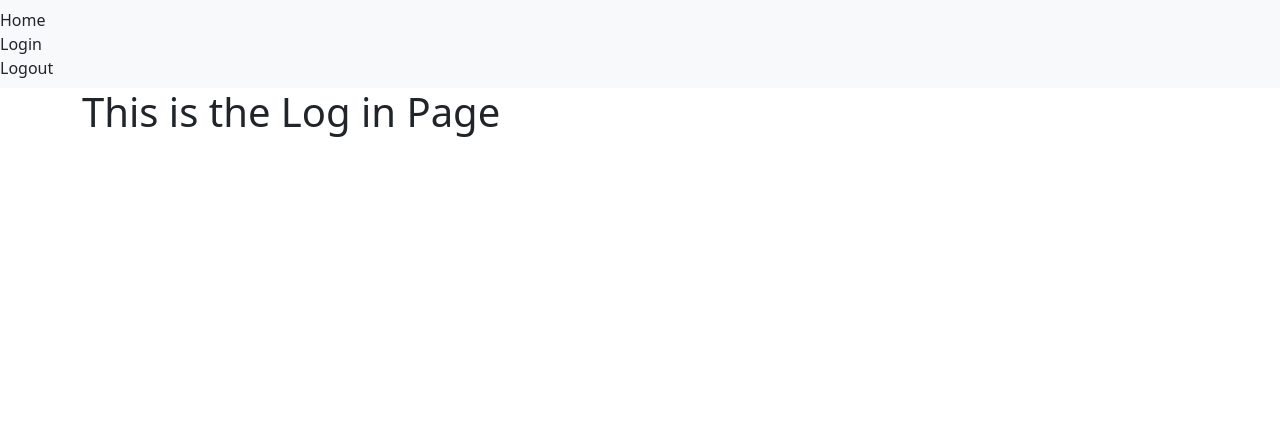
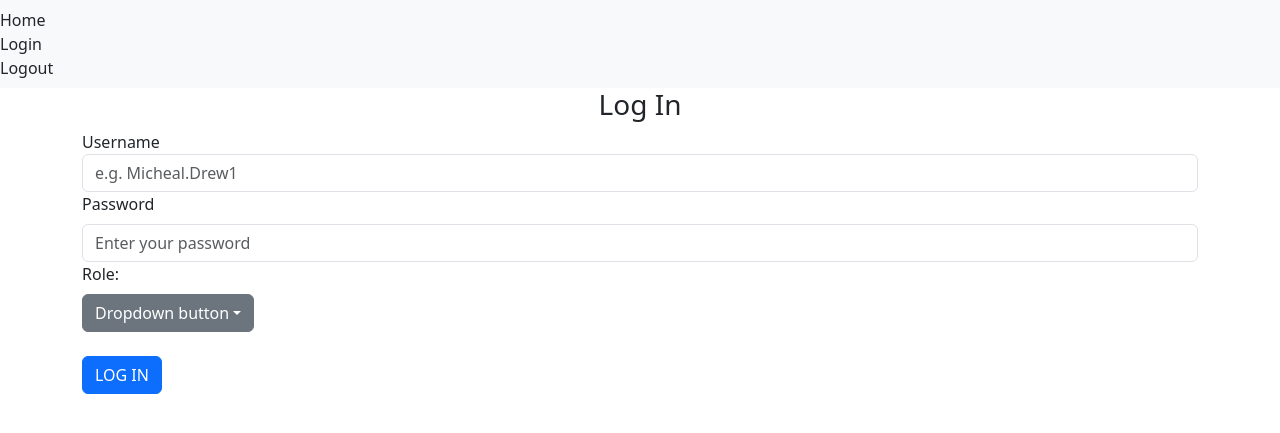
Before and after one commit to Tobi1654/SSMART, a Flask app: page /login in a window 1280 px wide. Shown: the top 433 px of the page. Run offline with Flask 3, Linux system fonts and the light colour scheme.

Commit message:
Made the conplete login page however problems faced are the dropdowns for selectiona role is not working

```diff
--- a/app/templates/login.html
+++ b/app/templates/login.html
@@ -1,5 +1,36 @@
-{% extends "base.html" %}
+{% extends "base.html" %} {% block title %}Login{% endblock %}
 
-{% block title %}Login{% endblock %}
+<!--Login component contents-->
+{% block content %}
+<form method="POST">
+    <h3 align="center">Log In</h3>
+    <div class="form-group">
+        <label for="username" placeholder="Micheal.Drew1">Username</label>
+        <input type="text"
+                class="form-control"
+                id="username"
+                name="username"
+                placeholder="e.g. Micheal.Drew1"
+        >
 
-{% block content %}<h1>This is the Log in Page</h1>{% endblock %}
+        <label for="password_hash" class="form-label">Password</label>
+        <input type="password"
+                id="password_hash"
+                class="form-control"
+                placeholder="Enter your password"
+        >
+        <label for="role" class="form-label">Role:</label>
+        <div class="dropdown">
+            <button class="btn btn-secondary dropdown-toggle" id="role" type="button" data-bs-toggle="dropdown" aria-expanded="false">Dropdown button</button>
+                <ul class="dropdown-menu">
+                    <li><a class="dropdown-item" href="#">Action</a></li>
+                    <li><a class="dropdown-item" href="#">Another action</a></li>
+                    <li><a class="dropdown-item" href="#">Something else here</a></li>
+                </ul>
+        </div>
+
+    </div>
+    <br>
+    <button class="btn btn-primary" type="submit">LOG IN</button>
+</form>
+{% endblock %}
```
